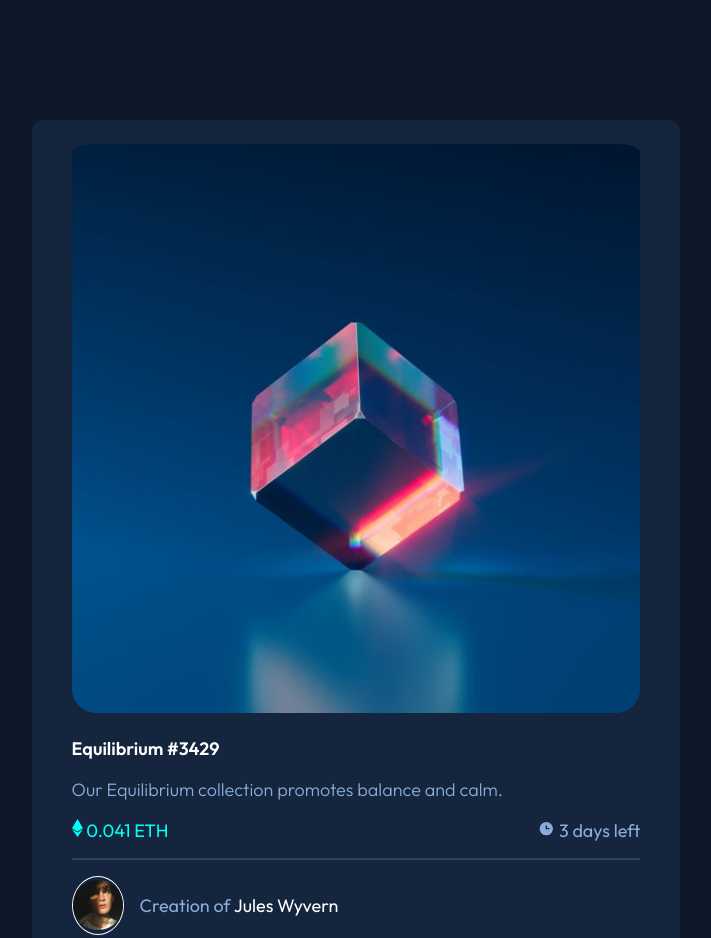
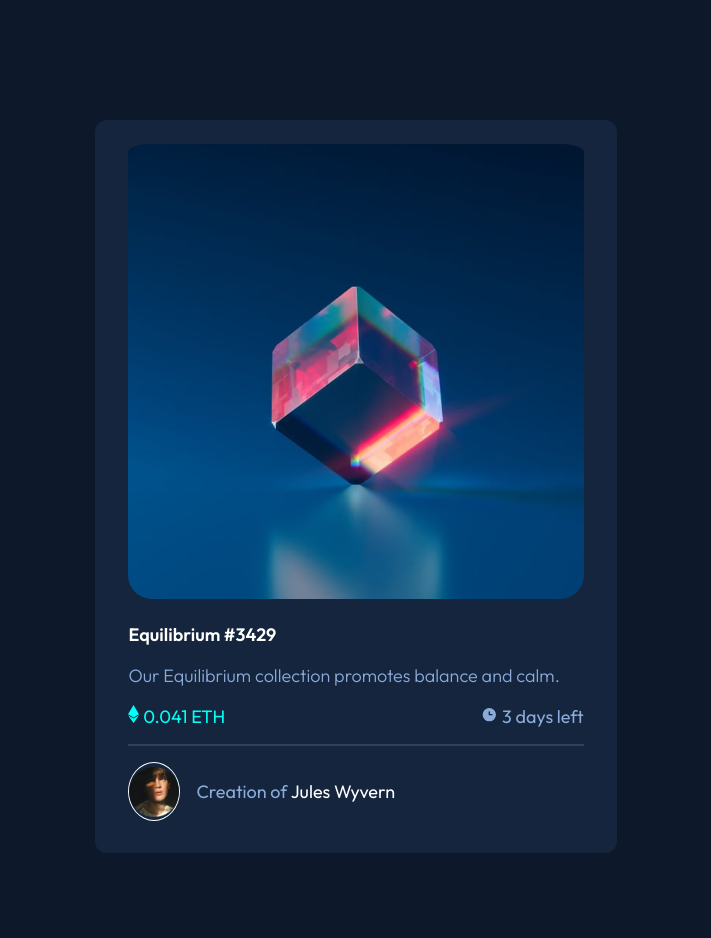
Before and after one commit to alexivany/FrontendMentor, a plain HTML site: page NFTCardChallenge/index.html in a window 1280 px wide. Shown: the top 938 px of the page, without its empty margins (284-995 px from the left). Drawn offline with Linux system fonts and the light colour scheme.

Commit message:
NFT Fix
Card position and sizing fixed.

```diff
--- a/NFTCardChallenge/styles.css
+++ b/NFTCardChallenge/styles.css
@@ -10,8 +10,8 @@ body {
 
 /* Card Container */
 .card-container {
-    max-width: 50%;
-    min-height: 500px;
+    max-width: 40%;
+    max-height: 25%;
     margin: 15vh auto;
     background-color: hsl(216, 50%, 16%);
     border-radius: 12px;
```
